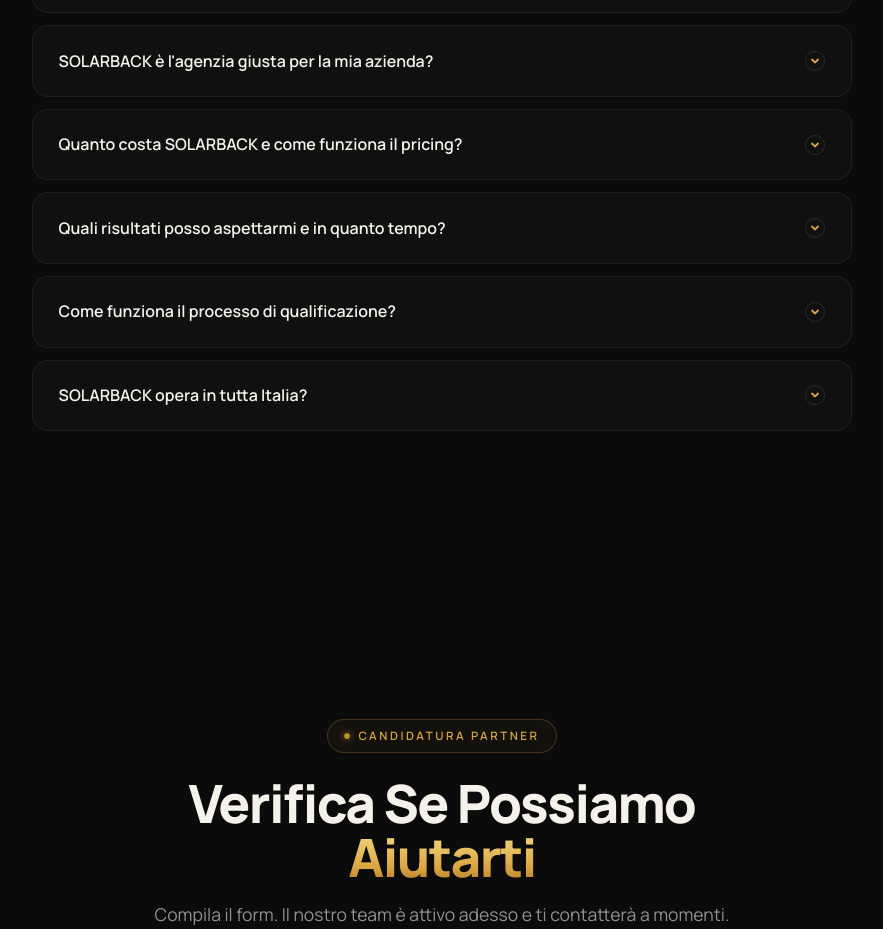
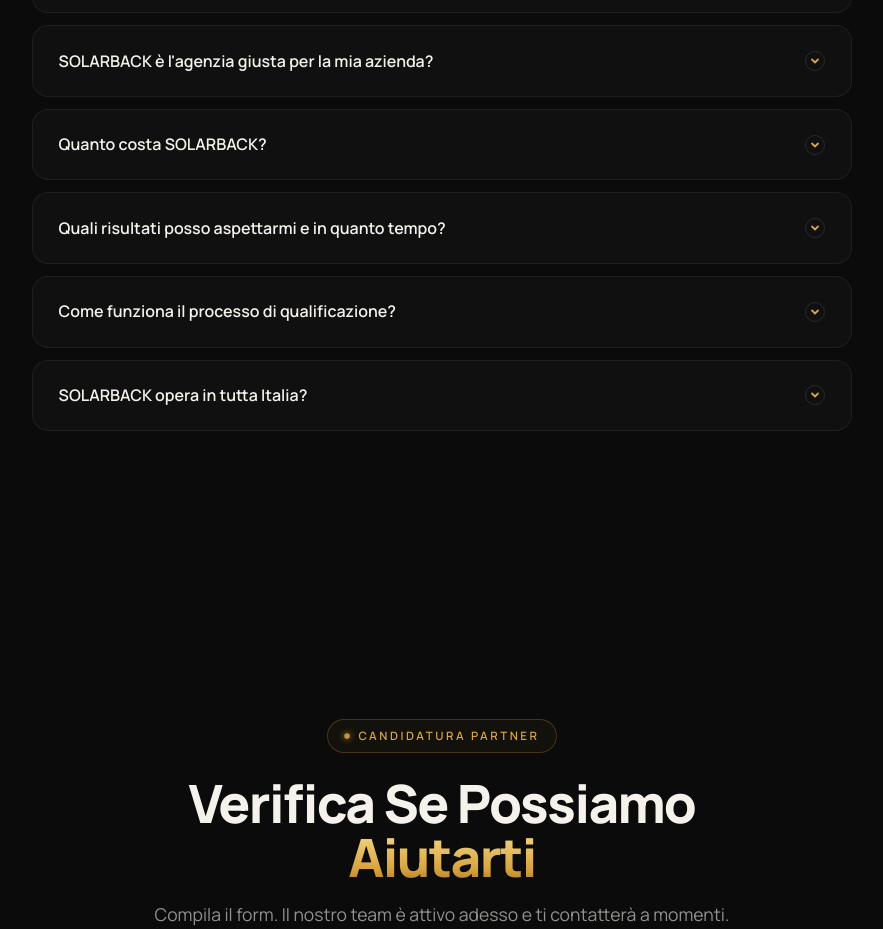
Before and after one commit to marcomasiniprova/solarback-B2b-landing-page, a Next.js app: page / in a window 1280 px wide. Shown: the part 8418-9347 px from the top of the page, without its empty margins (198-1081 px from the left). Built offline with nearby package versions, Linux system fonts and the light colour scheme.

Commit message:
copy v2b: remove 'verticale' + 'pricing', form label sopralluoghi

```diff
--- a/components/FAQ.tsx
+++ b/components/FAQ.tsx
@@ -12,7 +12,7 @@
     a: "SOLARBACK è adatto alle aziende che installano fotovoltaico, ricevono già richieste ogni settimana ma faticano a fissarle come appuntamenti, e hanno commerciali pronti a uscire. Se invece cerchi un'agenzia che gestisca anche la tua pubblicità o non hai ancora commerciali attivi, siamo onesti: non siamo il servizio giusto per te.",
   },
   {
-    q: "Quanto costa SOLARBACK e come funziona il pricing?",
+    q: "Quanto costa SOLARBACK?",
     a: "SOLARBACK lavora 100% a risultato: paghi solo quando portiamo appuntamenti qualificati nel tuo calendario. Zero canone fisso, zero costi mensili. L'investimento preciso lo definiamo insieme nella chiamata di valutazione, perché dipende dal volume di richieste e dalla tua zona. Diventiamo il tuo reparto acquisizione esterno: il nostro interesse è allineato al tuo.",
   },
   {
```
